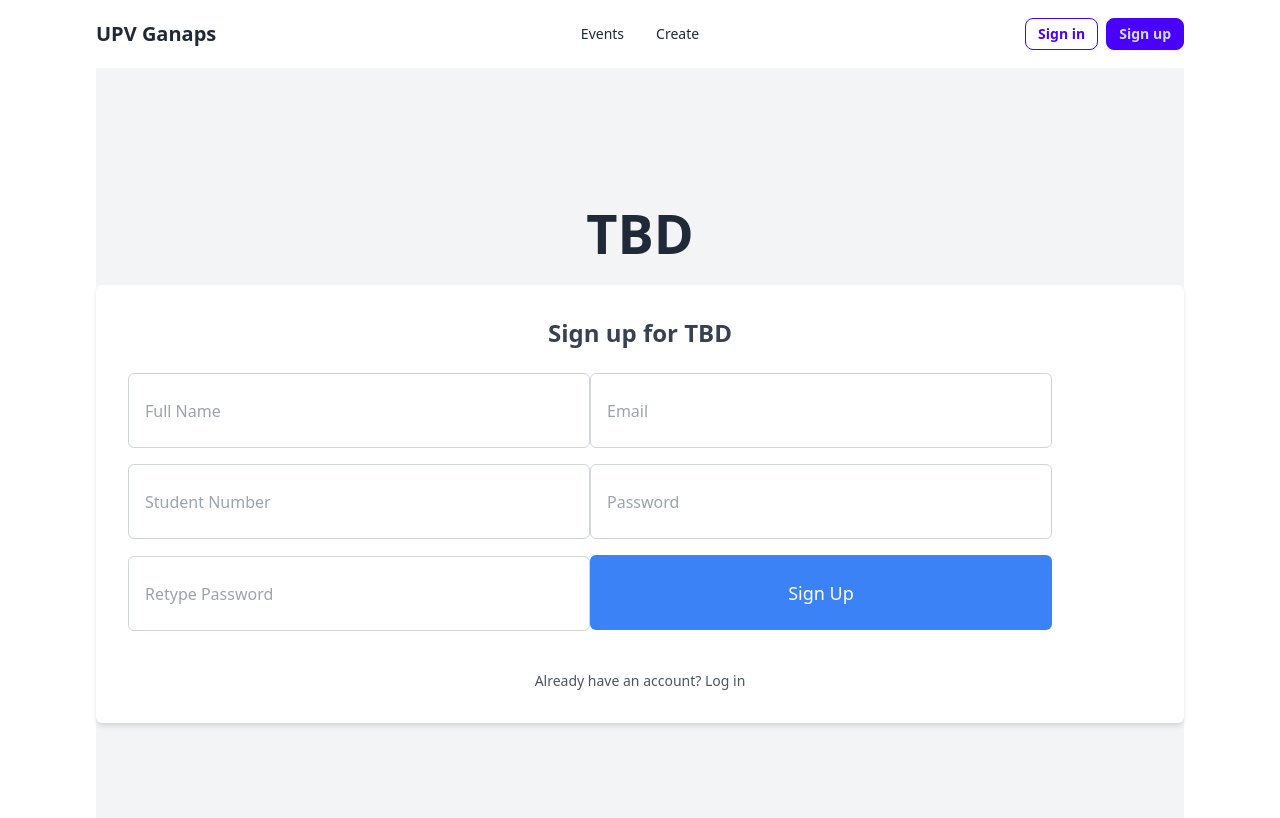
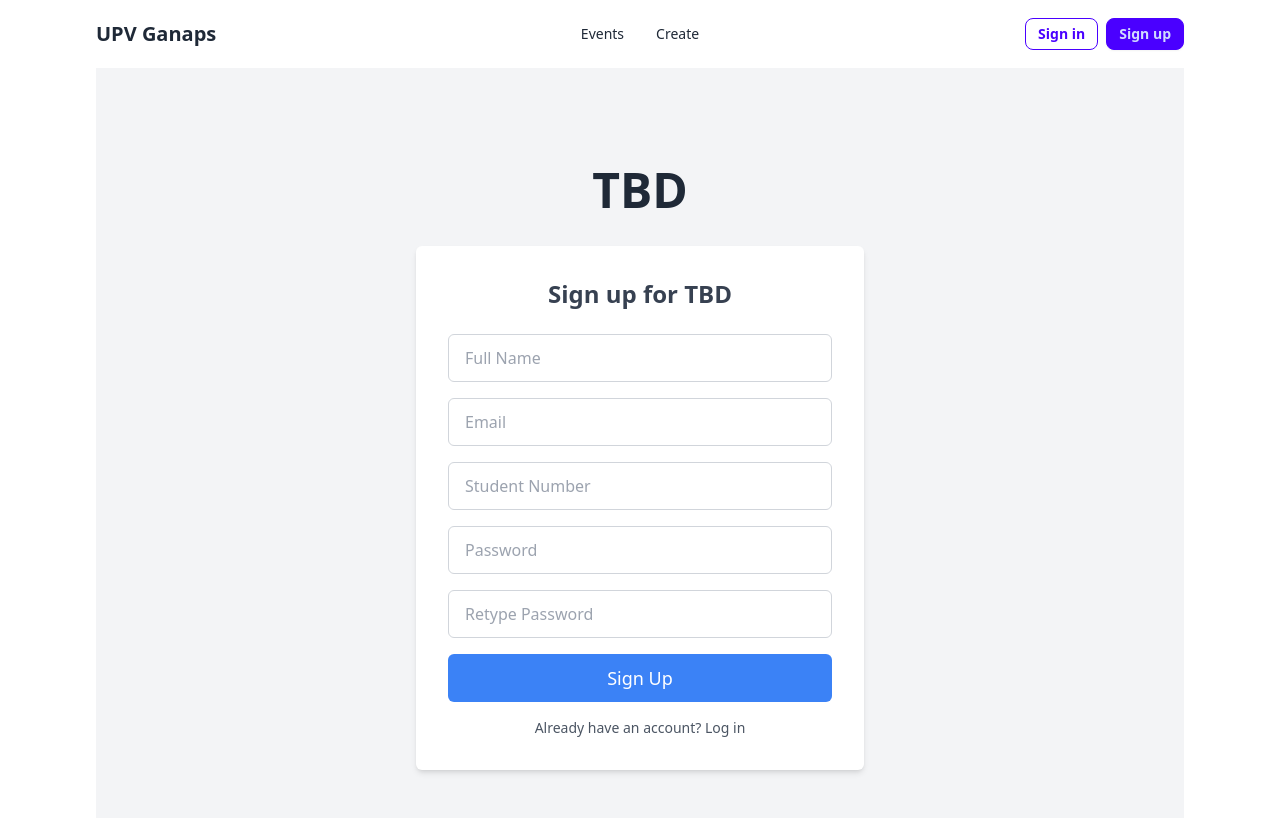
Before and after one commit to Gaberzzz/MV-Hackathon-Web-App, a Next.js app in the folder mv-hackathon-bbc/: page /register in a window 1280 px wide. Shown: the top 818 px of the page. Built offline with nearby package versions, Linux system fonts and the light colour scheme.

Commit message:
fixed routing and ui

```diff
--- a/mv-hackathon-bbc/app/events/create/page.jsx
+++ b/mv-hackathon-bbc/app/events/create/page.jsx
@@ -80,7 +80,7 @@ export default function CreateEventPage() {
           capacity: parseInt(formData.capacity, 10),
           organizations: organizations.filter((org) => org.trim() !== ''),
         });
-        router.push('/events/');
+        router.push('/');
         setIsLoading(false);
       } catch (error) {
         console.error('Error adding event: ', error);
--- a/mv-hackathon-bbc/app/login/page.jsx
+++ b/mv-hackathon-bbc/app/login/page.jsx
@@ -5,61 +5,64 @@ import { loginUser } from '../models/userModels.jsx';
 console.log("inside user user client login");
 
 export default function LoginPage() {
-  // State to manage form inputs
-
   const [email, setEmail] = useState('');
   const [password, setPassword] = useState('');
 
+  const handleLogin = async (e) => {
+    e.preventDefault();
 
-
-  // Function to handle the sign-up process
-  const handleLogin = async (e) => {
-    e.preventDefault(); // Prevent form submission
-
-    console.log("Email:", email, "Password:", password); // Check if these values are correct
+    console.log("Email:", email, "Password:", password);
     if (email && password) {
       console.log("u have email and password");
       console.log("email: ", email, "password: ", password);
-      const user = await loginUser(email, password);
-      if (user) {
-        console.log("redirectingggg");
-        window.location.href = '/';
+      try {
+        const user = await loginUser(email, password);
+        if (user) {
+          console.log("redirecting");
+          window.location.href = '/';
+        }
+      } catch (error) {
+        console.error("Login error:", error);
+        alert("Login failed. Please check your credentials and try again.");
       }
     } else {
-      alert("Provide email and password");
+      alert("Please provide both email and password");
     }
   };
 
   return (
     <div className="flex flex-col items-center justify-center min-h-screen bg-gray-100">
-      <h1 className="text-[54px] mb-8 text-gray-800 font-bold">TBD</h1>
-      <div className="bg-white p-8 flex flex-col items-center shadow-md rounded-md">
-        <h2 className="text-2xl mb-6 font-semibold text-gray-700">Login for TBD</h2>
-        <form onSubmit={handleLogin}> {/* Handle sign-up on form submission */}
+      <h1 className="text-5xl mb-8 text-gray-800 font-bold">TBD</h1>
+      <div className="bg-white p-8 shadow-md rounded-md w-full max-w-md">
+        <h2 className="text-2xl mb-6 font-semibold text-gray-700 text-center">Login to TBD</h2>
+        <form onSubmit={handleLogin} className="flex flex-col space-y-4">
           <input
             type="email"
             placeholder="Email"
-            className="w-[462px] h-[75px] mb-4 px-4 border border-gray-300 rounded-md focus:outline-none focus:border-blue-500"
+            className="w-full h-12 px-4 border border-gray-300 rounded-md focus:outline-none focus:border-blue-500"
             value={email}
-            onChange={(e) => setEmail(e.target.value)} // Bind state
+            onChange={(e) => setEmail(e.target.value)}
+            required
           />
           <input
             type="password"
             placeholder="Password"
-            className="w-[462px] h-[75px] mb-4 px-4 border border-gray-300 rounded-md focus:outline-none focus:border-blue-500"
+            className="w-full h-12 px-4 border border-gray-300 rounded-md focus:outline-none focus:border-blue-500"
             value={password}
-            onChange={(e) => setPassword(e.target.value)} // Bind state
+            onChange={(e) => setPassword(e.target.value)}
+            required
           />
           <button
             type="submit"
-            className="w-[462px] h-[75px] bg-blue-500 text-white text-lg rounded-md hover:bg-blue-600 transition duration-300">
+            className="w-full h-12 bg-blue-500 text-white text-lg rounded-md hover:bg-blue-600 transition duration-300"
+          >
             Login
           </button>
         </form>
-        <a href="/login/" className="mt-4 text-sm text-gray-600 hover:text-gray-800">
+        <a href="/register/" className="block mt-4 text-sm text-center text-gray-600 hover:text-gray-800">
           Don't have an account? Register now
         </a>
       </div>
     </div>
   );
-};
+}
--- a/mv-hackathon-bbc/app/register/page.jsx
+++ b/mv-hackathon-bbc/app/register/page.jsx
@@ -1,20 +1,17 @@
 "use client";
 import React, { useState } from 'react';
-import { registerUser } from "../models/userModels";  // Import registerUser function
+import { registerUser } from "../models/userModels";
 import { createUserDetails } from "../models/userDetailsModels";
 
 export default function RegisterPage() {
-  // State to manage form inputs
-  const [fullname, setfullname] = useState('');
+  const [fullname, setFullname] = useState('');
   const [email, setEmail] = useState('');
   const [studentNumber, setStudentNumber] = useState('');
   const [password, setPassword] = useState('');
   const [retypePassword, setRetypePassword] = useState('');
 
-
-  // Function to handle the sign-up process
   const handleSignUp = async (e) => {
-    e.preventDefault(); // Prevent form submission
+    e.preventDefault();
 
     if (password !== retypePassword) {
       alert("Passwords do not match!");
@@ -22,74 +19,79 @@ export default function RegisterPage() {
     }
 
     try {
-      const user = await registerUser(email, password);  // Call the registerUser function
+      const user = await registerUser(email, password);
       console.log("User signed up:", user);
       if (user) {
-        const uid = user.uid;  // Access the user's uid
+        const uid = user.uid;
         console.log("User UID:", uid);
         const userDetails = await createUserDetails(uid, fullname, studentNumber);
         if (userDetails) {
           window.location.href = '/';
         }
       }
-      // Handle successful sign-up (e.g., navigate to another page or show success message)
     } catch (error) {
       console.error("Error during sign-up:", error);
-      // Handle sign-up error (e.g., display error message)
+      alert("Sign-up failed. Please try again.");
     }
   };
 
   return (
     <div className="flex flex-col items-center justify-center min-h-screen bg-gray-100">
-      <h1 className="text-[54px] mb-8 text-gray-800 font-bold">TBD</h1>
-      <div className="bg-white p-8 flex flex-col items-center shadow-md rounded-md">
-        <h2 className="text-2xl mb-6 font-semibold text-gray-700">Sign up for TBD</h2>
-        <form onSubmit={handleSignUp}> {/* Handle sign-up on form submission */}
+      <h1 className="text-5xl mb-8 text-gray-800 font-bold">TBD</h1>
+      <div className="bg-white p-8 shadow-md rounded-md w-full max-w-md">
+        <h2 className="text-2xl mb-6 font-semibold text-gray-700 text-center">Sign up for TBD</h2>
+        <form onSubmit={handleSignUp} className="flex flex-col space-y-4">
           <input
             type="text"
             placeholder="Full Name"
-            className="w-[462px] h-[75px] mb-4 px-4 border border-gray-300 rounded-md focus:outline-none focus:border-blue-500"
+            className="w-full h-12 px-4 border border-gray-300 rounded-md focus:outline-none focus:border-blue-500"
             value={fullname}
-            onChange={(e) => setfullname(e.target.value)} // Bind state
+            onChange={(e) => setFullname(e.target.value)}
+            required
           />
           <input
             type="email"
             placeholder="Email"
-            className="w-[462px] h-[75px] mb-4 px-4 border border-gray-300 rounded-md focus:outline-none focus:border-blue-500"
+            className="w-full h-12 px-4 border border-gray-300 rounded-md focus:outline-none focus:border-blue-500"
             value={email}
-            onChange={(e) => setEmail(e.target.value)} // Bind state
+            onChange={(e) => setEmail(e.target.value)}
+            required
           />
           <input
             type="text"
             placeholder="Student Number"
-            className="w-[462px] h-[75px] mb-4 px-4 border border-gray-300 rounded-md focus:outline-none focus:border-blue-500"
+            className="w-full h-12 px-4 border border-gray-300 rounded-md focus:outline-none focus:border-blue-500"
             value={studentNumber}
-            onChange={(e) => setStudentNumber(e.target.value)} // Bind state
+            onChange={(e) => setStudentNumber(e.target.value)}
+            required
           />
           <input
             type="password"
             placeholder="Password"
-            className="w-[462px] h-[75px] mb-4 px-4 border border-gray-300 rounded-md focus:outline-none focus:border-blue-500"
+            className="w-full h-12 px-4 border border-gray-300 rounded-md focus:outline-none focus:border-blue-500"
             value={password}
-            onChange={(e) => setPassword(e.target.value)} // Bind state
+            onChange={(e) => setPassword(e.target.value)}
+            required
           />
           <input
             type="password"
             placeholder="Retype Password"
-            className="w-[462px] h-[75px] mb-6 px-4 border border-gray-300 rounded-md focus:outline-none focus:border-blue-500"
+            className="w-full h-12 px-4 border border-gray-300 rounded-md focus:outline-none focus:border-blue-500"
             value={retypePassword}
-            onChange={(e) => setRetypePassword(e.target.value)} // Bind state
+            onChange={(e) => setRetypePassword(e.target.value)}
+            required
           />
           <button
             type="submit"
-            className="w-[462px] h-[75px] bg-blue-500 text-white text-lg rounded-md hover:bg-blue-600 transition duration-300">
+            className="w-full h-12 bg-blue-500 text-white text-lg rounded-md hover:bg-blue-600 transition duration-300"
+          >
             Sign Up
           </button>
         </form>
-        <a href="/login/" className="mt-4 text-sm text-gray-600 hover:text-gray-800">
+        <a href="/login/" className="block mt-4 text-sm text-center text-gray-600 hover:text-gray-800">
           Already have an account? Log in
         </a>
       </div>
     </div>
   );
-};
+}
```
